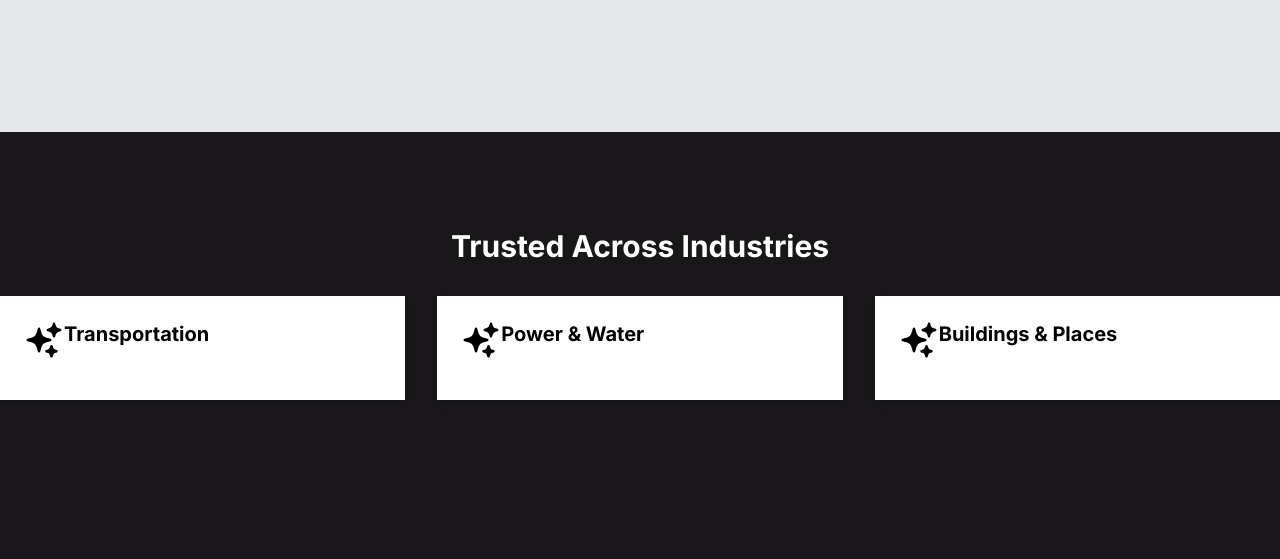
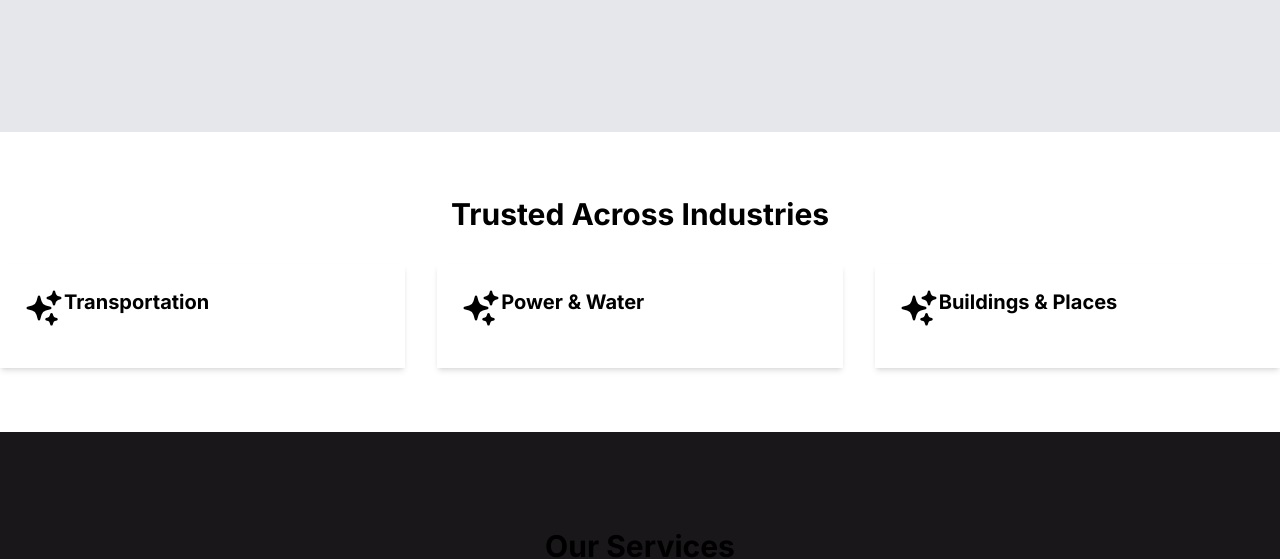
Before and after one commit to AECOMVizStudio/vizsite2024, a Next.js app: page / in a window 1280 px wide. Shown: the part 1400-1959 px from the top of the page. Built offline with nearby package versions, Linux system fonts and the light colour scheme.

Commit message:
prepping for styling work tomorrow

```diff
--- a/ui/components/home/BusinessLines.tsx
+++ b/ui/components/home/BusinessLines.tsx
@@ -47,9 +47,9 @@ const BusinessLineCard: React.FC<BusinessLineCardProps> = ({ title }) => {
     ];
 
     return (
-        <section className="py-24 main-background">
+        <section className="py-16">
         <div className="container mx-auto">
-          <h2 className="text-white text-3xl font-bold text-center mb-8">Trusted Across Industries</h2>
+          <h2 className=" text-3xl font-bold text-center mb-8">Trusted Across Industries</h2>
           <div className="grid grid-cols-1 md:grid-cols-2 lg:grid-cols-3 gap-8">
             {businessLinesData.map((line, index) => (
               <BusinessLineCard key={index} {...line} />
```
